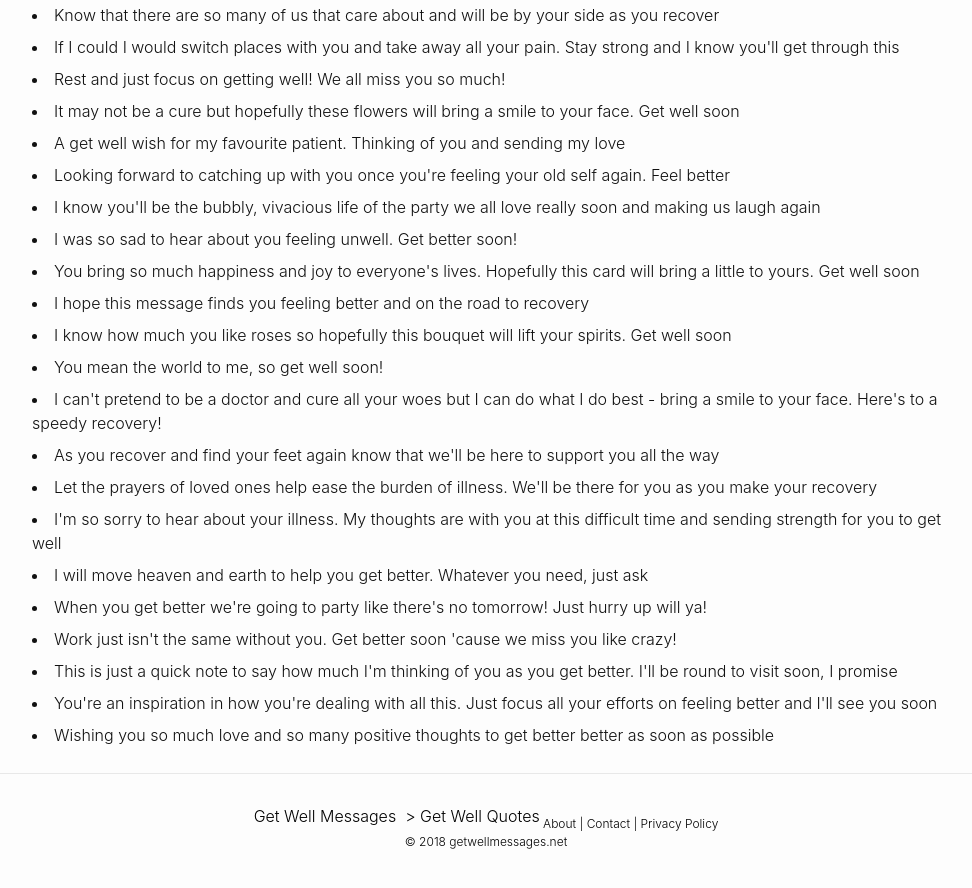
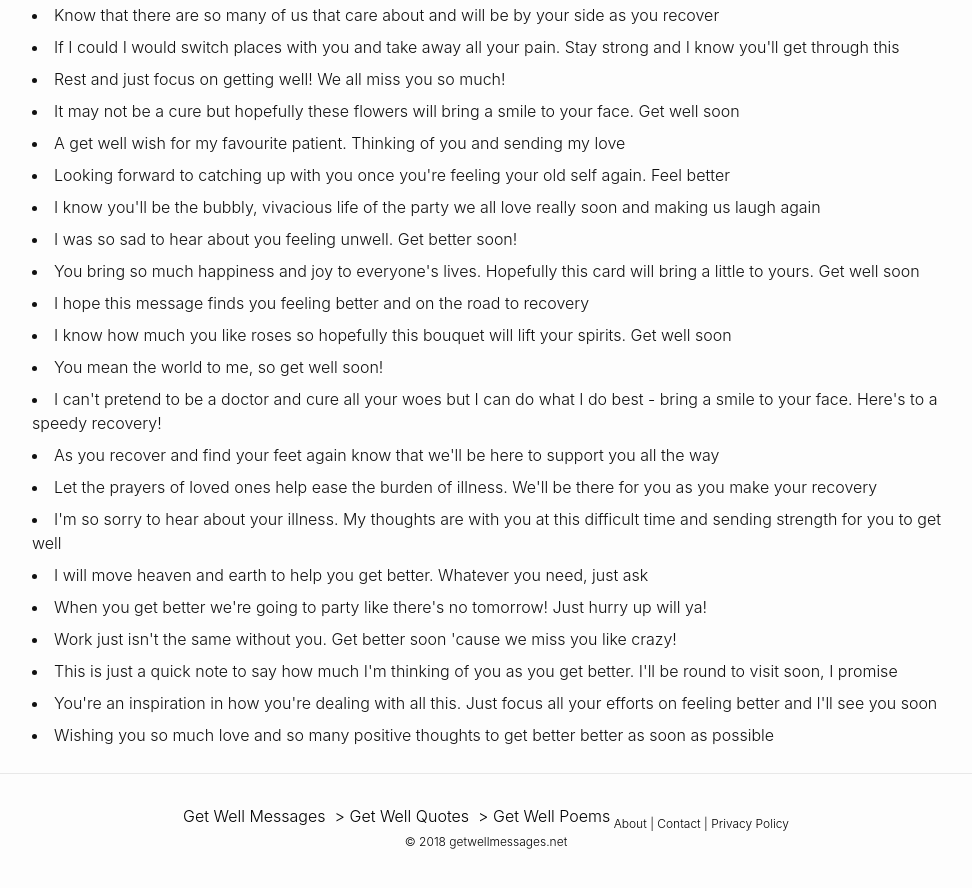
Before and after one commit to andyml123/andyml123.github.io, a Jekyll site: the page get-well-wishes/index.html, which Jekyll copies as it is, in a window 1280 px wide and 900 px high, scrolled down 5449 px. Shown: the top 888 px of the window, without its empty margins (154-1126 px from the left). Built offline with Jekyll 4.4.1, drawn with Linux system fonts in a browser that asks for light colours.

Commit message:
Update index.html

```diff
--- a/get-well-wishes/index.html
+++ b/get-well-wishes/index.html
@@ -248,6 +248,7 @@
 <div id="footer">
 
 <ol class="breadcrumb" itemscope="" itemtype="http://schema.org/BreadcrumbList">
+
 <li itemprop="itemListElement" itemscope="" itemtype="http://schema.org/ListItem">
                               <a itemprop="item" href="/"><span itemprop="name">Get Well Messages</span></a><meta itemprop="position" content="1">
   </li>
@@ -255,7 +256,12 @@
                           <li itemprop="itemListElement" itemscope="" itemtype="http://schema.org/ListItem">
                             <a itemprop="item" href="/condolence-messages"><span itemprop="name">Get Well Quotes</span></a><meta itemprop="position" content="2">
 </li>
-                    </ol>
+
+<li itemprop="itemListElement" itemscope="" itemtype="http://schema.org/ListItem">
+                              <a itemprop="item" href="/"><span itemprop="name">Get Well Poems</span></a><meta itemprop="position" content="1">
+</li>
+
+</ol>
 
 
 <a href="/about/">About</a>  |  <a href="/contact/">Contact</a>  | <a href="/privacy/">Privacy Policy</a>
```
